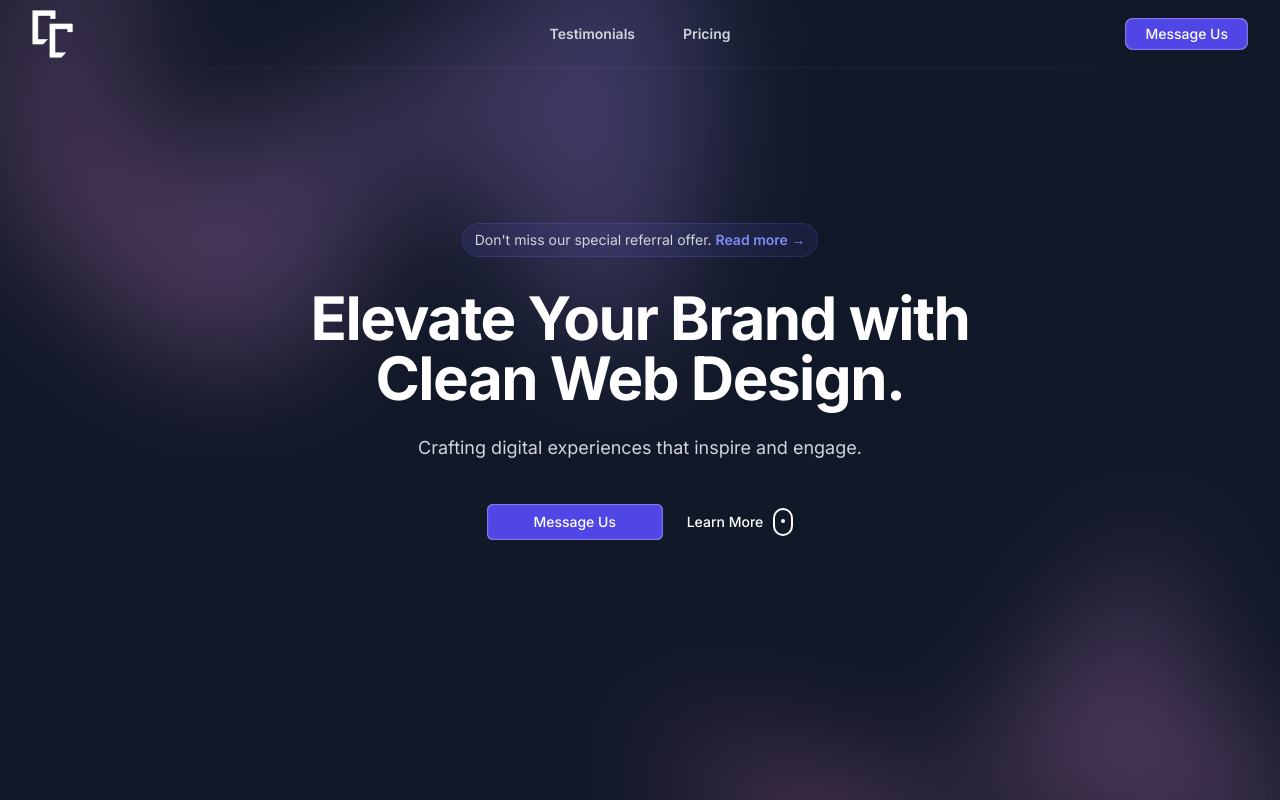
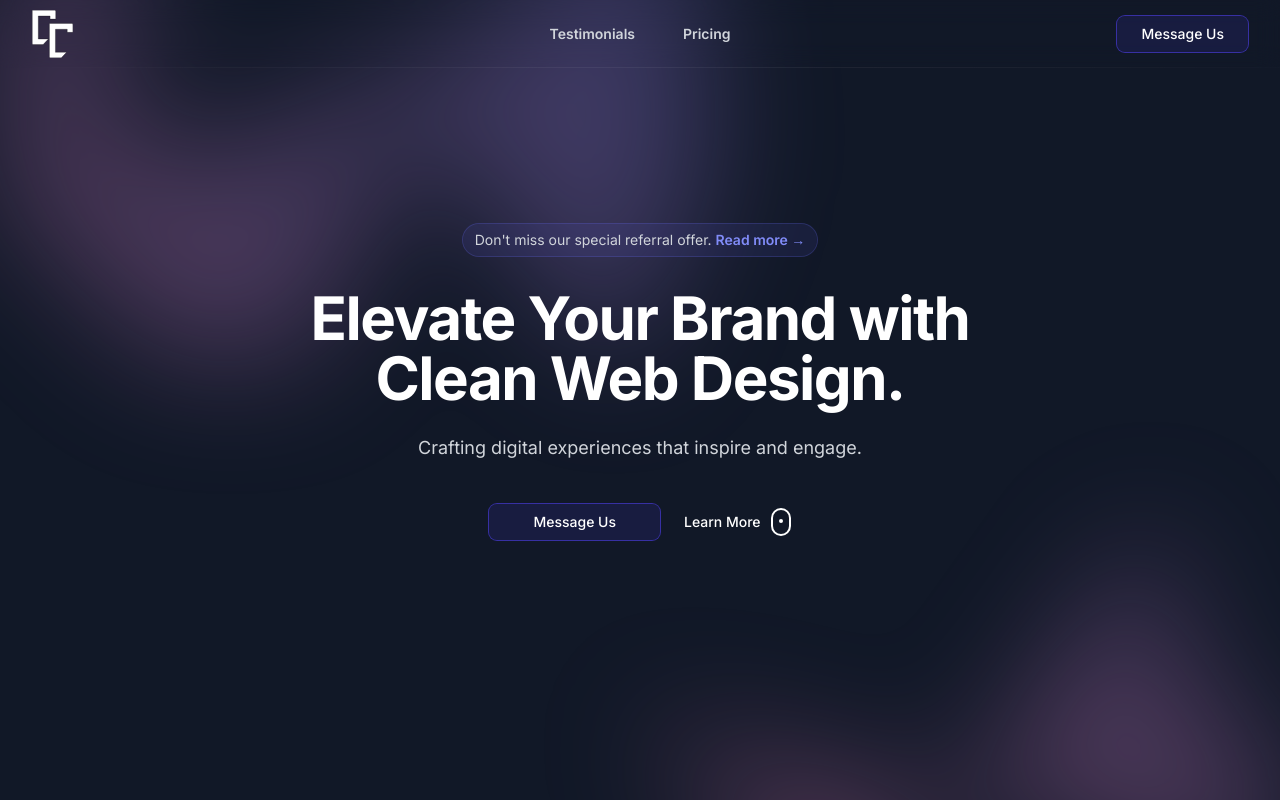
Before and after one commit to irakli2206/gravette-landing-page, a React (Vite) app: page / in a window 1280 px wide. Shown: the top 800 px of the page. Built offline with nearby package versions, Linux system fonts and the light colour scheme.

Commit message:
button autism

```diff
--- a/src/components/Buttons.tsx
+++ b/src/components/Buttons.tsx
@@ -1,5 +1,5 @@
 import classNames from 'classnames'
-
+import '../index.css'
 import AppIcon from './AppIcon'
 
 type ButtonProps = React.ButtonHTMLAttributes<HTMLButtonElement> & {
@@ -7,9 +7,10 @@ type ButtonProps = React.ButtonHTMLAttributes<HTMLButtonElement> & {
     size?: 'sm' | 'md' | 'lg' | 'xl'
     className?: string
     onClick: any,
+    glowClassName?: string
 }
 
-export const Button = ({ title, size = 'md', className, onClick, ...props}: ButtonProps) => {
+export const Button = ({ title, size = 'md', className, onClick, ...props }: ButtonProps) => {
     return (
         <button onClick={onClick} className={classNames(`${className}  h-full shadow-button hover:shadow-button-hover text-white bg-indigo-600 font-medium text-sm text-center transition rounded-lg  mb-auto cursor-pointer pointer-events-auto hover:bg-indigo-500 focus-visible:outline focus-visible:outline-2 focus-visible:outline-offset-2 focus-visible:outline-indigo-600`, {
             'px-5 py-1.5 ': size == 'sm',
@@ -18,6 +19,21 @@ export const Button = ({ title, size = 'md', className, onClick, ...props}: Butt
             'px-14 py-2.5': size == 'xl',
         })}  {...props} >
             {title}</button>
+    )
+}
+
+export const TransparentButton = ({ title, size = 'md', className, glowClassName, onClick, ...props }: ButtonProps) => {
+    return (
+        <button onClick={onClick} className={classNames(`${className}  bg-indigo-800/20 group relative duration-200 overflow-hidden h-full ring-1 ring-indigo-800  hover:ring-indigo-700 hover:bg-indigo-800/30 text-white font-medium text-sm text-center transition rounded-lg  mb-auto cursor-pointer pointer-events-auto  focus-visible:outline focus-visible:outline-2 focus-visible:outline-offset-2 focus-visible:outline-indigo-600`, {
+            'px-5 py-1.5 ': size == 'sm',
+            'px-6 py-2': size == 'md',
+            'px-11 py-2': size == 'lg',
+            'px-14 py-2.5': size == 'xl',
+        })}  {...props} >
+            <div className={`${glowClassName} bg-transparent-button z-10 w-full h-24 absolute top-0 translate-y-10 duration-200 left-1/2 -translate-x-1/2 group-hover:translate-y-0`}></div>
+            {/* <div className="w-full h-full absolute top-0 left-0 opacity-0 duration-200 group-hover:opacity-100 group-hover:bg-gradient-to-t group-hover:from-indigo-900/25 group-hover:to-indigo-900/15"></div> */}
+            <span className='z-50 relative'>{title}</span>
+        </button>
     )
 }
 
--- a/src/components/Navbar.tsx
+++ b/src/components/Navbar.tsx
@@ -4,7 +4,7 @@ import { Bars3Icon, XMarkIcon } from '@heroicons/react/24/outline'
 import classNames from 'classnames'
 import Logo from '../assets/logo.svg'
 import { Link, useLocation } from 'react-router-dom'
-import { Button } from './Buttons'
+import { Button, TransparentButton } from './Buttons'
 import { Link as ScrollLink } from 'react-scroll';
 
 
@@ -60,7 +60,7 @@ const Navbar = () => {
                 </div>
                 <div className="hidden lg:flex lg:flex-1 lg:justify-end">
                     <Link to='contact' className='rounded-lg focus-visible:outline focus-visible:outline-2 focus-visible:outline-offset-2 focus-visible:outline-indigo-600' >
-                        <Button title='Message Us' size='sm' onClick={() => { }} />
+                        <TransparentButton glowClassName='bg-transparent-button-sm' title='Message Us' size='md' onClick={() => { }} />
                     </Link>
                     {/* <a href="#" className="text-sm font-semibold leading-6  flex gap-2">
                         Schedule <AppIcon name='arrow-right' />
--- a/src/components/home/Contact.tsx
+++ b/src/components/home/Contact.tsx
@@ -9,7 +9,7 @@ import { AiOutlineMail } from "react-icons/ai";
 import { Field, FieldProps, Form, Formik } from 'formik';
 import * as Yup from 'yup'
 import '../../index.css'
-import { Button } from '../Buttons';
+import { Button, TransparentButton } from '../Buttons';
 
 export default function Contact() {
     const [agreed, setAgreed] = useState(false)
@@ -40,8 +40,8 @@ export default function Contact() {
     return (
         <div className="min-h-screen flex ">
             <div className='flex flex-1 flex-col lg:flex-row items-center '>
-                <div className="flex-1 h-full py-24 lg:py-40 px-8 bg-gray-900 relative">
-                    <h1 className='font-bold text-3xl'>Get in touch</h1>
+                <div className="flex-1 h-full py-24 lg:py-40 px-8 bg-gray-900 relative ">
+                    <h1 className='font-bold text-3xl pt-10'>Get in touch</h1>
                     <p className='text-lg text-gray-300 mt-6'>Lorem ipsum dolor, sit amet consectetur adipisicing elit. At nulla consequatur doloremque itaque illum illo molestiae numquam accusantium aut, explicabo, omnis perspiciatis molestias? Quae, soluta!</p>
                     <div className="flex flex-col gap-4 mt-10">
                         {contactData.map(contact => {
@@ -77,7 +77,7 @@ export default function Contact() {
                         }}
                     >
                         {({ values, errors }) => (
-                            <Form className='flex flex-col gap-6'>
+                            <Form className='flex flex-col gap-6 pt-10'>
                                 <div className="flex gap-8 w-full">
                                     <Field name="firstName"
                                         label="First Name"
@@ -112,7 +112,7 @@ export default function Contact() {
                                         FormInput
                                     } />
 
-                                <Button title='Send Message' type="submit" />
+                                <TransparentButton onClick={() => {}} title='Send Message' type="submit" className='mt-2'/>
                             </Form>
                         )}
                     </Formik>
--- a/src/components/home/Hero.tsx
+++ b/src/components/home/Hero.tsx
@@ -3,6 +3,7 @@ import OfferModal from './OfferModal'
 import classNames from 'classnames'
 import { motion } from 'framer-motion'
 import { Link as ScrollLink } from 'react-scroll'
+import { Button, TransparentButton } from '../Buttons'
 
 const Hero = () => {
     const [offerModalOpen, setOfferModalOpen] = useState(false)
@@ -57,12 +58,12 @@ const Hero = () => {
                             <a
                                 href="#"
                             >
-                                {/* <Button title='Message Us' size='xl' onClick={() => { }} /> */}
-                                <div className={classNames('w-44 h-full shadow-button hover:shadow-button-hover  bg-indigo-600 font-medium text-sm text-center transition rounded-md py-2 mb-auto cursor-pointer pointer-events-auto hover:bg-indigo-500', {
+                                <TransparentButton title='Message Us' size='lg' onClick={() => { }} />
+                                {/* <div className={classNames('w-44 h-full shadow-button hover:shadow-button-hover  bg-indigo-600 font-medium text-sm text-center transition rounded-md py-2 mb-auto cursor-pointer pointer-events-auto hover:bg-indigo-500', {
 
                                 })}>
                                     Message Us
-                                </div>
+                                </div> */}
                             </a>
                             <ScrollLink smooth={true} to="features"  >
                                 <div className={classNames('transition cursor-pointer text-sm text-white font-medium flex gap-2.5 items-center group ', {
--- a/src/index.css
+++ b/src/index.css
@@ -46,7 +46,7 @@
 
 .contact-bg-cloud {
   top: calc(50% - 7rem);
-  left: max(-14rem,calc(100% - 39rem));
+  left: max(-14rem, calc(100% - 39rem));
   --tw-blur: blur(64px);
   filter: var(--tw-blur) var(--tw-brightness) var(--tw-contrast) var(--tw-grayscale) var(--tw-hue-rotate) var(--tw-invert) var(--tw-saturate) var(--tw-sepia) var(--tw-drop-shadow);
   transform: translate3d(var(--tw-translate-x), var(--tw-translate-y), 0) rotate(var(--tw-rotate)) skewX(var(--tw-skew-x)) skewY(var(--tw-skew-y)) scaleX(var(--tw-scale-x)) scaleY(var(--tw-scale-y));
--- a/tailwind.config.js
+++ b/tailwind.config.js
@@ -13,10 +13,14 @@ export default {
         'sans': ['Inter']
       },
       boxShadow: {
-        'button': 'inset 0px 0px 2px 0px rgba(255, 255, 255, 1)',
-        'button-hover': 'inset 0px 0px 6px 0px rgba(255, 255, 255, 1)'
+        'button': 'inset 0px 0px 3px 0px rgba(255, 255, 255, 0.75)',
+        'button-hover': 'inset 0px 0px 6px 0px rgba(255, 255, 255, 0.75)',
+      },
+      backgroundImage: {
+        "transparent-button": "radial-gradient( 50% 45px, #3830a3,  transparent 100%)",
+        "transparent-button-sm": "radial-gradient( 80% 45px, #3830a3, transparent 100%)",
+      },
 
-      },
       dropShadow: {
         glow: [
           "0 0px 6px rgba(255,255, 255, 0.35)",
```
